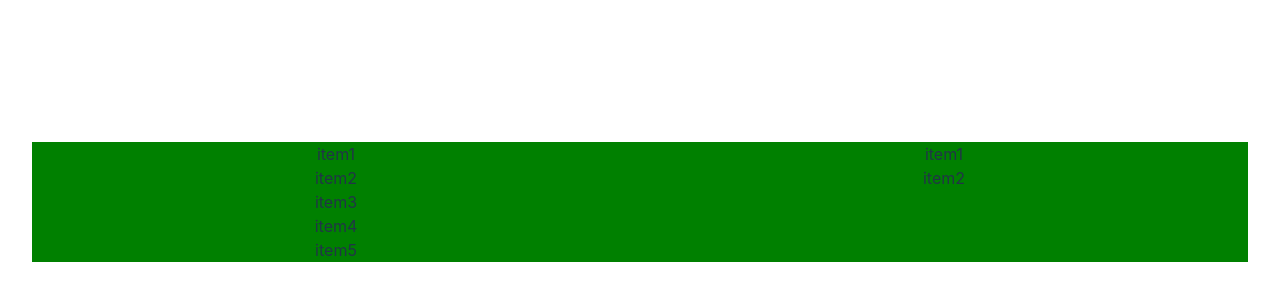
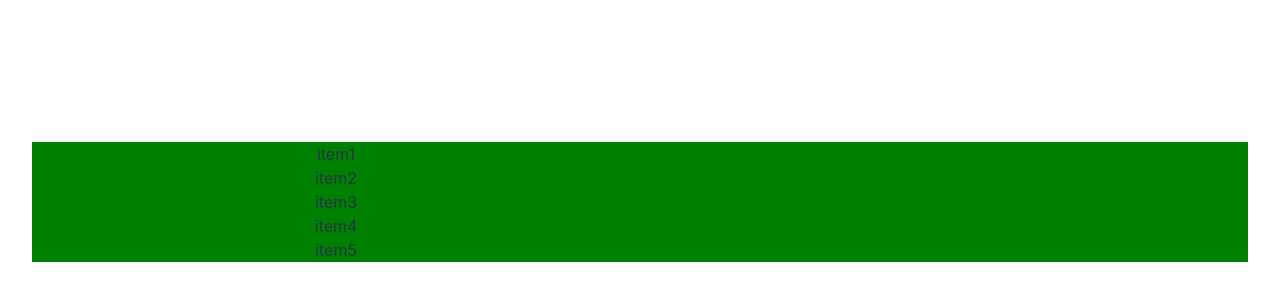
Before and after one commit to djk01281/item-selector, a React (Vite) app in the folder item-selector/: page / in a window 1280 px wide. Shown: the part 198-498 px from the top of the page. Built offline with nearby package versions, Linux system fonts and the light colour scheme.

Commit message:
feat: add select feature

```diff
--- a/item-selector/src/App.tsx
+++ b/item-selector/src/App.tsx
@@ -7,12 +7,19 @@ import Preview from './components/Preview.tsx'
 
 function App() {
   const [count, setCount] = useState(0)
-
+  const [selected, setSelected] = useState<string[]>([])
+  const handleOnClick = (event: React.MouseEvent<HTMLElement>) =>{
+    const prevSelected = [...selected]
+    if(event.currentTarget.textContent){
+    prevSelected.push(event.currentTarget.textContent)
+    setSelected(prevSelected)
+    }
+  }
   return (
     <>
       <div className="container">
-        <ItemsContainer />
-        <Preview selectedProp={["item1", "item2"]}/>
+        <ItemsContainer onClick = {handleOnClick} />
+        <Preview selectedProp={selected}/>
        </div>
     </>
   )
--- a/item-selector/src/components/Item.tsx
+++ b/item-selector/src/components/Item.tsx
@@ -1,5 +1,5 @@
-const Item: React.FC<{ name: string }> = (props) =>{
-    return <div className="Item">{props.name}</div>
+const Item: React.FC<{ name: string, onClick: React.MouseEventHandler }> = (props) =>{
+    return <div onClick = {props.onClick} className="Item">{props.name}</div>
 }
 
 export default Item;
--- a/item-selector/src/components/ItemsContainer.tsx
+++ b/item-selector/src/components/ItemsContainer.tsx
@@ -1,9 +1,9 @@
 import Item from './Item'
 import itemsData from '../data/items.json'
-const ItemsContainer = () =>{
+const ItemsContainer : React.FC<{onClick: React.MouseEventHandler}> = (props) =>{
     const itemsList:string[] = itemsData.itemsArray;
     return <div className = 'ItemsContainer'>{itemsList.map((item)=>(
-        <Item name={item}></Item>
+        <Item onClick={props.onClick} name={item}></Item>
     ))}</div>
 }
 
--- a/item-selector/src/components/Preview.tsx
+++ b/item-selector/src/components/Preview.tsx
@@ -1,9 +1,9 @@
 import React, { useState, useEffect } from 'react';
-const Preview: React.FC<{selectedProp: string[]}> = ({selectedProp}) =>{
+const Preview: React.FC<{selectedProp: string[]}> = (props) =>{
     const [selected, setSelected] = useState<string[]>([])
     useEffect(()=>{
-        setSelected(selectedProp)
-    }, [selectedProp])
+        setSelected(props.selectedProp)
+    }, [props.selectedProp])
 
     return <div className = 'Preview'>{selected.map((item)=>(
         <div>{item}</div>
```
